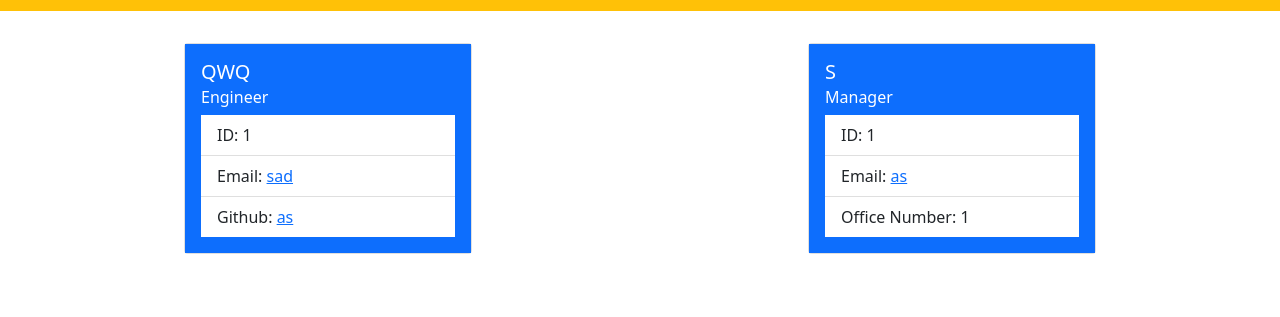
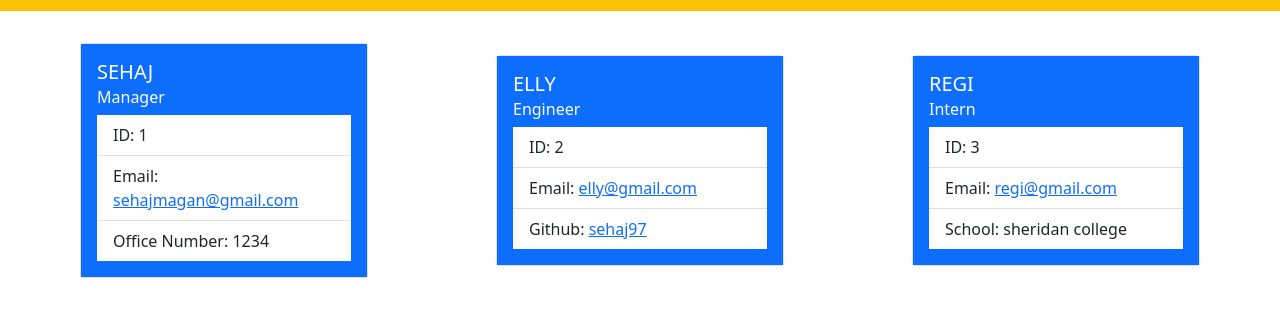
Before and after one commit to sehaj97/Organizational-Team-Profiler, a website: page dist/index.html in a window 1280 px wide. Shown: the part 61-378 px from the top of the page. Drawn offline with nearby package versions, Linux system fonts and the light colour scheme.

Commit message:
added html file used in demo

```diff
--- a/dist/index.html
+++ b/dist/index.html
@@ -24,12 +24,12 @@
     <div class="col m-3 d-flex justify-content-center align-items-center">
     <div class="card" style="width: 18rem;">
         <div class="card-body bg-primary text-white">
-            <h5 class="card-title">QWQ</h5>
-            <h6 class="card-subtitle mb-2">Engineer</h6>
+            <h5 class="card-title">SEHAJ</h5>
+            <h6 class="card-subtitle mb-2">Manager</h6>
             <ul class="list-group list-group-flush">
                 <li class="list-group-item">ID: 1</li>
-                <li class="list-group-item">Email: <a href="mailto: sad">sad</a></li>
-                <li class="list-group-item">Github: <a href="https://github.com/as">as</a></li>
+                <li class="list-group-item">Email: <a href="mailto: sehajmagan@gmail.com">sehajmagan@gmail.com</a></li>
+                <li class="list-group-item">Office Number: 1234</li>
             </ul>
         </div>
     </div>
@@ -38,12 +38,26 @@
     <div class="col m-3 d-flex justify-content-center align-items-center">
     <div class="card" style="width: 18rem;">
         <div class="card-body bg-primary text-white">
-            <h5 class="card-title">S</h5>
-            <h6 class="card-subtitle mb-2">Manager</h6>
+            <h5 class="card-title">ELLY</h5>
+            <h6 class="card-subtitle mb-2">Engineer</h6>
             <ul class="list-group list-group-flush">
-                <li class="list-group-item">ID: 1</li>
-                <li class="list-group-item">Email: <a href="mailto: as">as</a></li>
-                <li class="list-group-item">Office Number: 1</li>
+                <li class="list-group-item">ID: 2</li>
+                <li class="list-group-item">Email: <a href="mailto: elly@gmail.com">elly@gmail.com</a></li>
+                <li class="list-group-item">Github: <a href="https://github.com/sehaj97">sehaj97</a></li>
+            </ul>
+        </div>
+    </div>
+    </div>
+
+    <div class="col m-3 d-flex justify-content-center align-items-center">
+    <div class="card" style="width: 18rem;">
+        <div class="card-body bg-primary text-white">
+            <h5 class="card-title">REGI</h5>
+            <h6 class="card-subtitle mb-2">Intern</h6>
+            <ul class="list-group list-group-flush">
+                <li class="list-group-item">ID: 3</li>
+                <li class="list-group-item">Email: <a href="mailto: regi@gmail.com">regi@gmail.com</a></li>
+                <li class="list-group-item">School: sheridan college</li>
             </ul>
         </div>
     </div>
```
